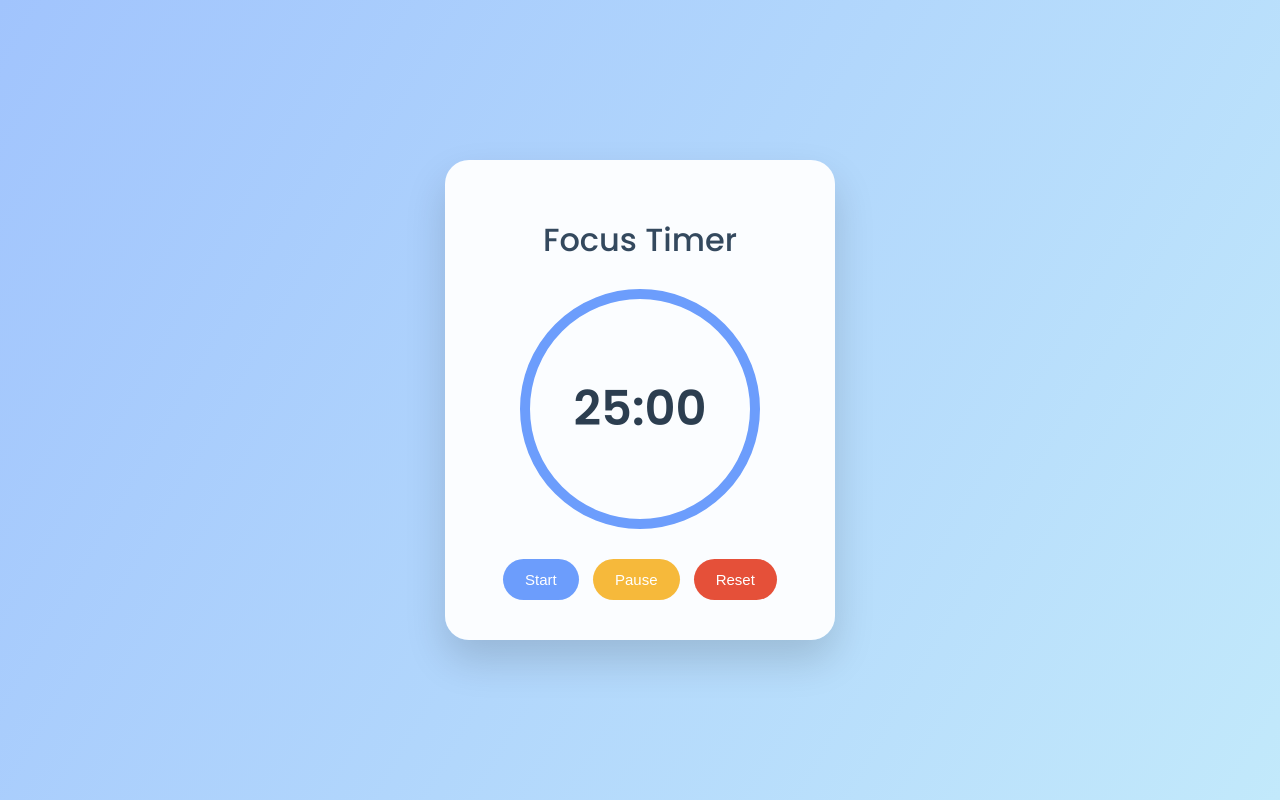
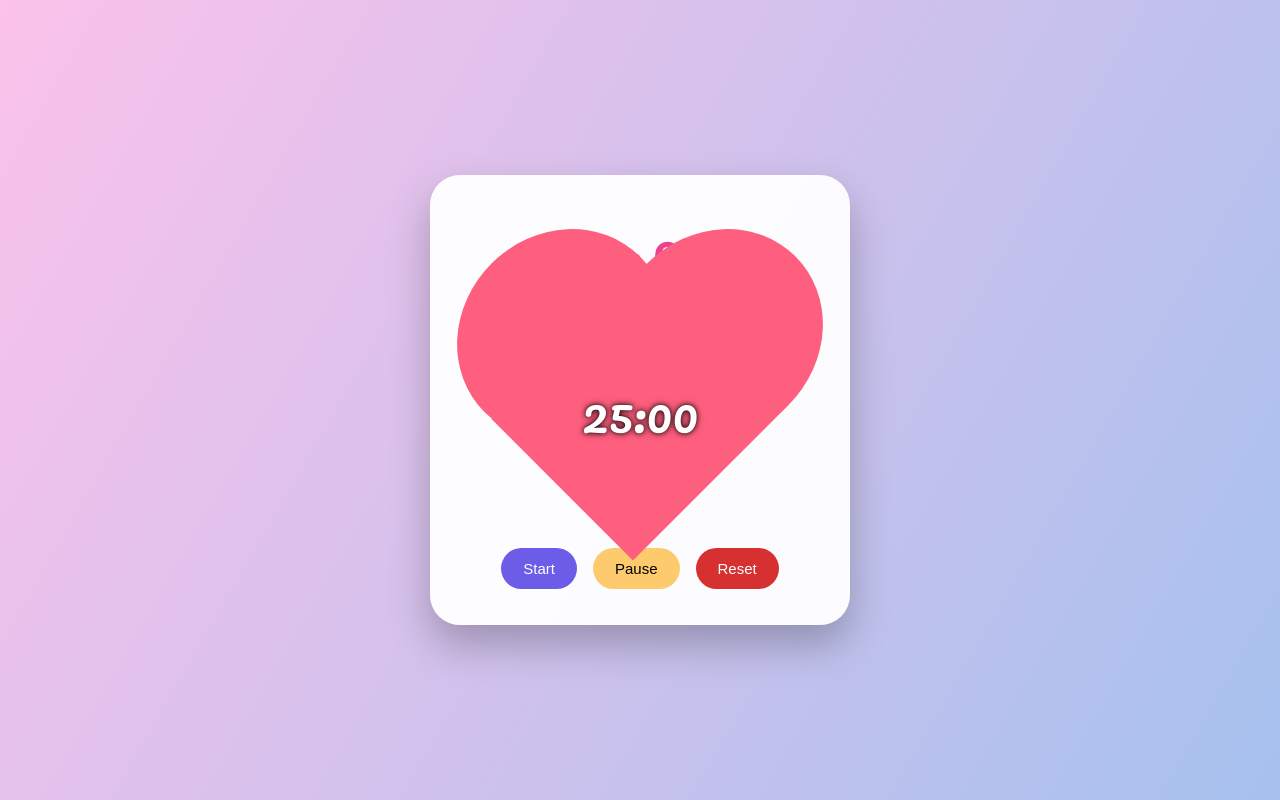
Before and after one commit to santiagoesmeralda342-ux/google-antigravity, a plain HTML site: page index.html in a window 1280 px wide. Drawn offline with Linux system fonts and the light colour scheme.

Commit message:
Diseño Pomodoro en forma de corazón

```diff
--- a/index.html
+++ b/index.html
@@ -2,80 +2,109 @@
 <html lang="es">
 <head>
 <meta charset="UTF-8">
-<title>Pomodoro Focus</title>
+<title>Pomodoro Love</title>
 
 <style>
-@import url('https://fonts.googleapis.com/css2?family=Poppins:wght@300;500;600&display=swap');
+@import url('https://fonts.googleapis.com/css2?family=Pacifico&display=swap');
 
-body {
-    margin: 0;
-    height: 100vh;
-    font-family: 'Poppins', sans-serif;
-    background: linear-gradient(120deg, #a1c4fd, #c2e9fb);
-    display: flex;
-    justify-content: center;
-    align-items: center;
+body{
+    margin:0;
+    height:100vh;
+    display:flex;
+    justify-content:center;
+    align-items:center;
+    background:linear-gradient(120deg,#fbc2eb,#a6c1ee);
 }
 
-.app {
-    background: rgba(255,255,255,0.95);
-    padding: 35px;
-    border-radius: 24px;
-    width: 320px;
-    text-align: center;
-    box-shadow: 0 20px 40px rgba(0,0,0,0.15);
+/* CONTENEDOR */
+.app{
+    background:rgba(255,255,255,0.95);
+    padding:30px;
+    border-radius:30px;
+    width:360px;
+    text-align:center;
+    box-shadow:0 20px 40px rgba(0,0,0,0.25);
 }
 
-h1 {
-    font-weight: 500;
-    color: #34495e;
-    margin-bottom: 25px;
+h1{
+    font-family:'Pacifico', cursive;
+    color:#e84393;
+    font-size:34px;
+    margin-bottom:25px;
 }
 
-.circle {
-    width: 220px;
-    height: 220px;
-    border-radius: 50%;
-    border: 10px solid #6c9dfc;
-    display: flex;
-    align-items: center;
-    justify-content: center;
-    margin: 0 auto 25px;
+/* CORAZÓN */
+.heart{
+    position:relative;
+    width:220px;
+    height:200px;
+    margin:0 auto 30px;
+    background:#ff5f7e;
+    transform:rotate(-45deg);
 }
 
-#timer {
-    font-size: 48px;
-    font-weight: 600;
-    color: #2c3e50;
+.heart::before,
+.heart::after{
+    content:"";
+    position:absolute;
+    width:220px;
+    height:200px;
+    background:#ff5f7e;
+    border-radius:50%;
 }
 
-.controls button {
-    border: none;
-    border-radius: 30px;
-    padding: 12px 22px;
-    font-size: 15px;
-    margin: 5px;
-    cursor: pointer;
-    transition: transform 0.2s, box-shadow 0.2s;
+.heart::before{
+    top:-110px;
+    left:0;
 }
 
-.controls button:hover {
-    transform: translateY(-2px);
-    box-shadow: 0 8px 15px rgba(0,0,0,0.15);
+.heart::after{
+    left:110px;
+    top:0;
 }
 
-.start { background: #6c9dfc; color: white; }
-.pause { background: #f6b93b; color: white; }
-.reset { background: #e55039; color: white; }
+/* NÚMERO DEL RELOJ (VISIBLE) */
+#timer{
+    position:absolute;
+    top:50%;
+    left:50%;
+    transform:translate(-50%,-50%) rotate(45deg);
+    font-family:'Pacifico', cursive;
+    font-size:48px;
+    color:#ffffff;
+    z-index:10;
+    text-shadow:
+        0 0 5px #000,
+        0 0 10px rgba(0,0,0,0.4);
+}
+
+/* BOTONES */
+.controls button{
+    border:none;
+    border-radius:25px;
+    padding:12px 22px;
+    font-size:15px;
+    margin:6px;
+    cursor:pointer;
+    transition:transform .2s;
+}
+
+.controls button:hover{
+    transform:scale(1.05);
+}
+
+.start{background:#6c5ce7;color:white;}
+.pause{background:#fdcb6e;}
+.reset{background:#d63031;color:white;}
 </style>
 </head>
 
 <body>
 
 <div class="app">
-    <h1>Focus Timer</h1>
+    <h1>Focus Love</h1>
 
-    <div class="circle">
+    <div class="heart">
         <div id="timer">25:00</div>
     </div>
 
@@ -90,33 +119,33 @@ h1 {
 let time = 25 * 60;
 let interval = null;
 
-function updateTimer() {
-    const min = Math.floor(time / 60);
-    const sec = time % 60;
+function updateTimer(){
+    const m = Math.floor(time/60);
+    const s = time % 60;
     document.getElementById("timer").textContent =
-        `${String(min).padStart(2, '0')}:${String(sec).padStart(2, '0')}`;
+        `${String(m).padStart(2,'0')}:${String(s).padStart(2,'0')}`;
 }
 
-function startTimer() {
-    if (interval) return;
-    interval = setInterval(() => {
-        if (time > 0) {
+function startTimer(){
+    if(interval) return;
+    interval = setInterval(()=>{
+        if(time>0){
             time--;
             updateTimer();
-        } else {
+        }else{
             clearInterval(interval);
-            interval = null;
-            alert("⏰ Tiempo terminado. ¡Buen trabajo!");
+            interval=null;
+            alert("❤️ Tiempo terminado");
         }
-    }, 1000);
+    },1000);
 }
 
-function pauseTimer() {
+function pauseTimer(){
     clearInterval(interval);
-    interval = null;
+    interval=null;
 }
 
-function resetTimer() {
+function resetTimer(){
     pauseTimer();
     time = 25 * 60;
     updateTimer();
```
